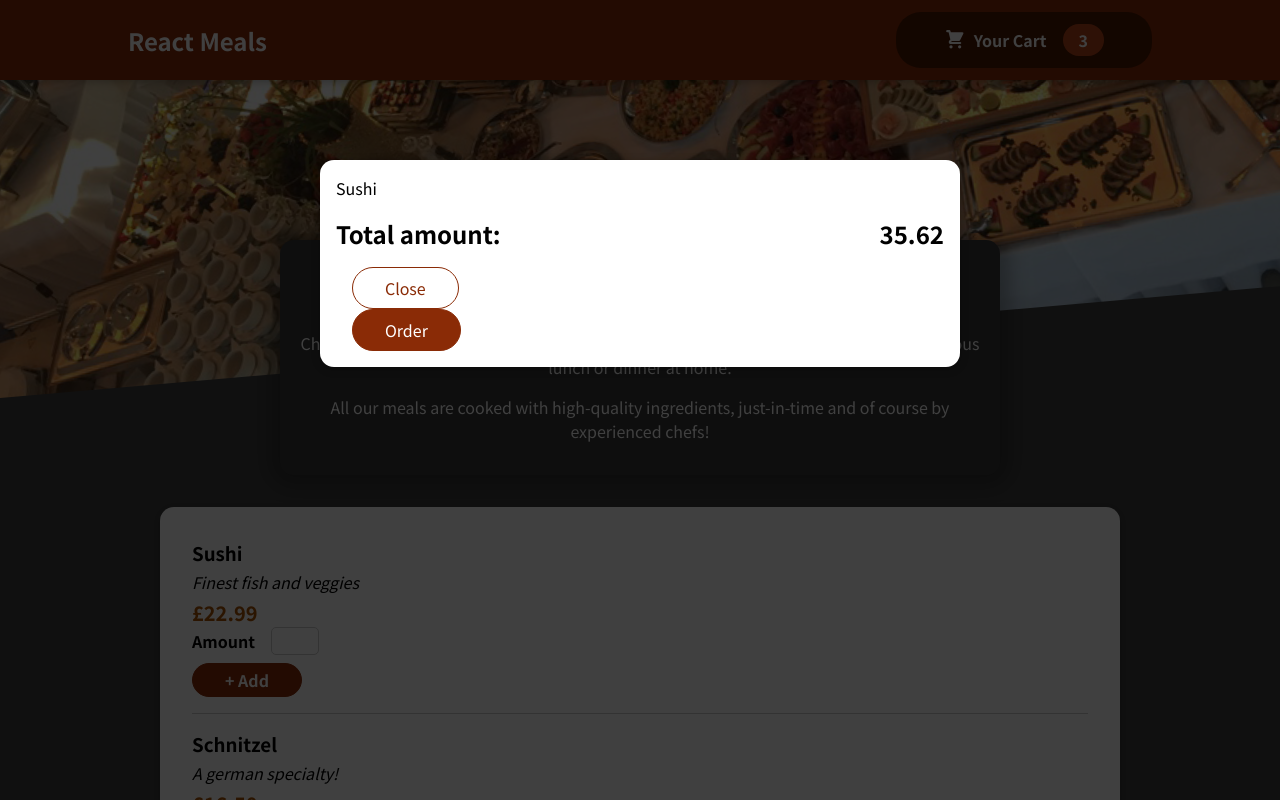
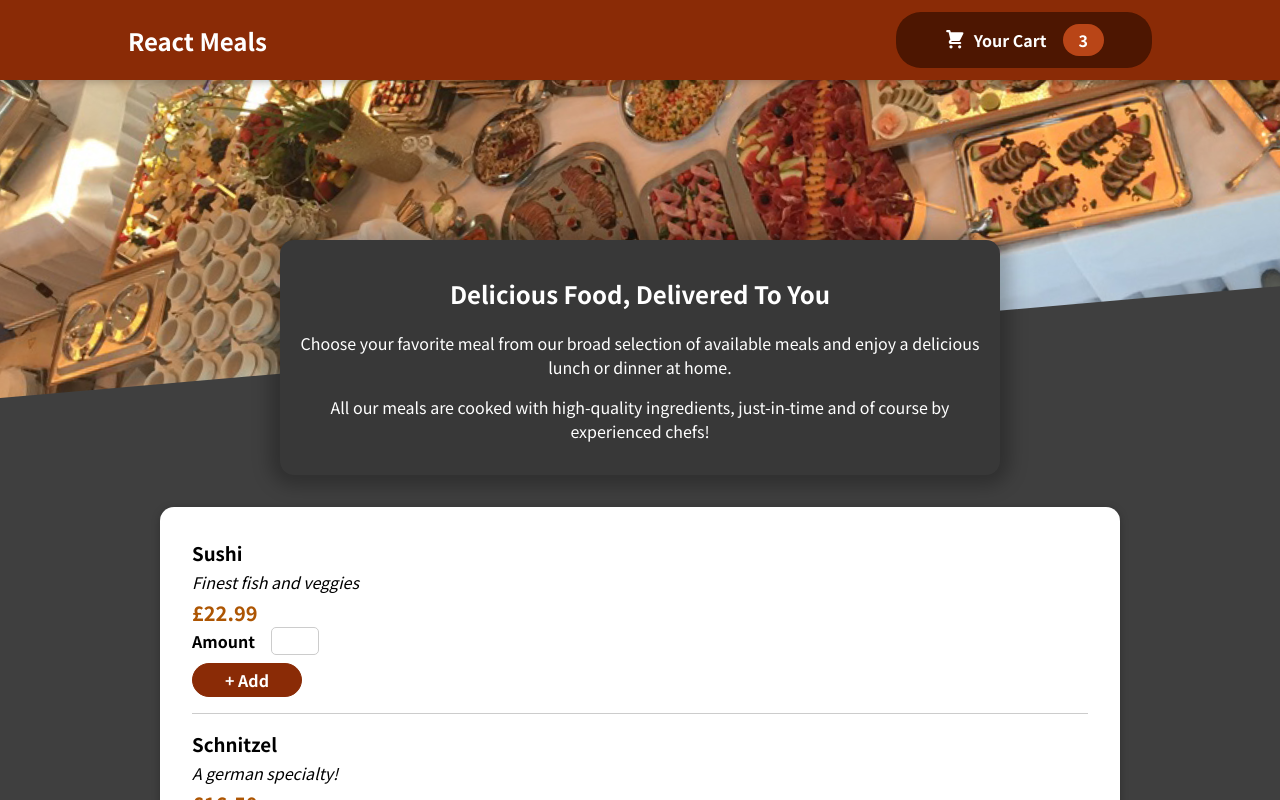
Before and after one commit to dcmallett/ReactJs-Food-Order-App-Project, a React (Create React App) app: page / in a window 1280 px wide. Shown: the top 800 px of the page. Built offline with nearby package versions, Linux system fonts and the light colour scheme.

Commit message:
Added open and close functionallity to cart

```diff
--- a/src/App.js
+++ b/src/App.js
@@ -19,8 +19,8 @@
 
   return (
     <Fragment>
-      <Cart />
-      <Header />
+      { cartIsShown && <Cart onClose={hideCartHandler} />}
+      <Header onOpenCart={showCartHandler} />
       <main>
         <Meals />
       </main>
--- a/src/components/Cart/Cart.jsx
+++ b/src/components/Cart/Cart.jsx
@@ -7,14 +7,14 @@
     ].map(item => <li>{item.name}</li>)}</ul>;
 
     return (
-        <Modal>
+        <Modal onClose={props.onClose}>
             {cartItems}
             <div className={styles.total}>
                 <span>Total amount:</span>
                 <span>35.62</span>
             </div>
             <div className={styles.actions}>
-                <button className={styles['button--alt']}>Close</button>
+                <button className={styles['button--alt']} onClick={props.onClose}>Close</button>
                 <button className={styles.button}>Order</button>
             </div>
         </Modal>
--- a/src/components/Layout/Header.jsx
+++ b/src/components/Layout/Header.jsx
@@ -8,7 +8,7 @@
         <Fragment>
             <header className={styles.header}>
                 <h2>React Meals</h2>
-                <HeaderCartBtn />
+                <HeaderCartBtn onShowCart={props.onOpenCart} />
             </header>
             <div className={styles['main-image']}>
                 <img src={mealsImage} alt="A table of lovely meals" />
--- a/src/components/Layout/HeaderCartBtn.jsx
+++ b/src/components/Layout/HeaderCartBtn.jsx
@@ -5,7 +5,8 @@
 const HeaderCartBtn = (props) => {
     return (
         <Fragment>
-            <button className={styles.button}>
+            {/*NOTE: only time when a prop name passing through props is not up to you is on the button element. where we need to use onClick */}
+            <button className={styles.button} onClick={props.onShowCart}>
              <span className={styles.icon}>
                  <CartIcon />
              </span>
--- a/src/components/UI/Modal/Modal.jsx
+++ b/src/components/UI/Modal/Modal.jsx
@@ -3,7 +3,7 @@
 import styles from './Modal.module.css';
 
 const Backdrop = props => {
-    return <div className={styles.backdrop} />
+    return <div className={styles.backdrop} onClick={props.onClose} />
 }
 
 const ModalOverlay = props => {
@@ -19,7 +19,7 @@
 
     return (
         <Fragment>
-            {ReactDOM.createPortal(<Backdrop />, portalElement)}
+            {ReactDOM.createPortal(<Backdrop onClose={props.onClose} />, portalElement)}
             {ReactDOM.createPortal(<ModalOverlay>{props.children}</ModalOverlay>, portalElement)}
         </Fragment>
     );
```
Also changed, not shown: 1 other file (tests, documents, lock files or other folders).
